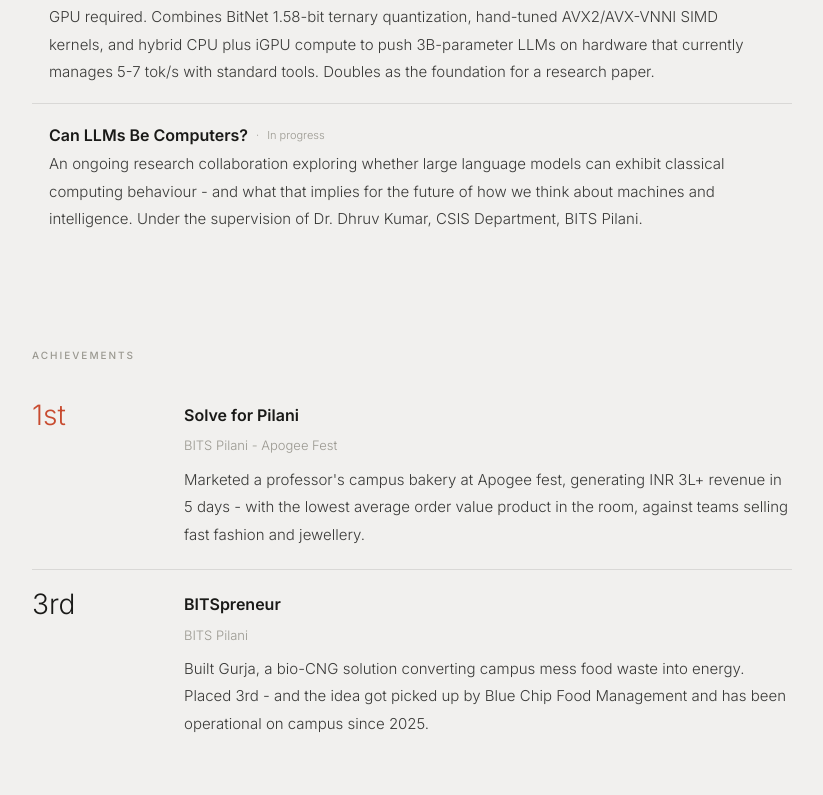
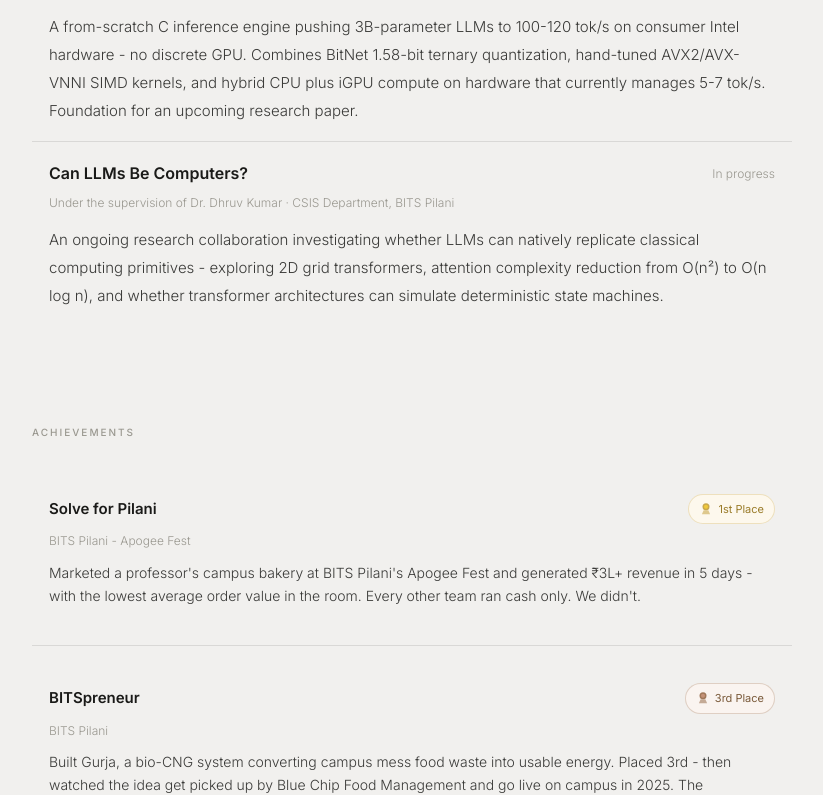
Before and after one commit to chayprabs/chaitanyaprabuddha.com, a Next.js app: page / in a window 1280 px wide. Shown: the part 1805-2600 px from the top of the page, without its empty margins (228-1051 px from the left). Built offline with nearby package versions, Linux system fonts and the light colour scheme.

Commit message:
updated achievements

```diff
--- a/components/Achievements.tsx
+++ b/components/Achievements.tsx
@@ -1,19 +1,19 @@
 const achievements = [
   {
-    placement: "1st",
-    color: "#c84b2f",
+    tone: "gold",
+    placement: "1st Place",
     name: "Solve for Pilani",
     org: "BITS Pilani - Apogee Fest",
     description:
-      "Marketed a professor's campus bakery at Apogee fest, generating INR 3L+ revenue in 5 days - with the lowest average order value product in the room, against teams selling fast fashion and jewellery."
+      "Marketed a professor's campus bakery at BITS Pilani's Apogee Fest and generated \u20b93L+ revenue in 5 days - with the lowest average order value in the room. Every other team ran cash only. We didn't."
   },
   {
-    placement: "3rd",
-    color: "#1a1a18",
+    tone: "bronze",
+    placement: "3rd Place",
     name: "BITSpreneur",
     org: "BITS Pilani",
     description:
-      "Built Gurja, a bio-CNG solution converting campus mess food waste into energy. Placed 3rd - and the idea got picked up by Blue Chip Food Management and has been operational on campus since 2025."
+      "Built Gurja, a bio-CNG system converting campus mess food waste into usable energy. Placed 3rd - then watched the idea get picked up by Blue Chip Food Management and go live on campus in 2025. The competition ended. The project didn't."
   }
 ];
 
@@ -32,27 +32,59 @@ export default function Achievements() {
           {achievements.map((achievement, index) => (
             <article
               key={achievement.name}
-              className={`grid gap-6 py-5 md:grid-cols-[120px_1fr] md:gap-8 ${
+              className={`py-5 ${
                 index > 0 ? "border-t-[0.5px] border-t-[var(--color-border)]" : ""
               }`}
             >
-              <div>
-                <p
-                  className="font-bebas text-[28px] leading-none"
-                  style={{ color: achievement.color }}
-                >
-                  {achievement.placement}
-                </p>
-              </div>
+              <div className="rounded-[6px] border-[0.5px] border-transparent p-4 transition-[background,border-color] duration-150 ease-in-out hover:border-[rgba(0,0,0,0.1)] hover:bg-[rgba(0,0,0,0.03)]">
+                <div className="mb-[6px] flex items-center justify-between gap-4">
+                  <h3 className="font-jost text-[15px] font-semibold text-[#1a1a18]">
+                    {achievement.name}
+                  </h3>
 
-              <div>
-                <h3 className="font-jost text-[16px] font-semibold leading-[1.8] text-[#1a1a18]">
-                  {achievement.name}
-                </h3>
-                <p className="mb-2 mt-1 text-[13px] font-light leading-[1.85] text-[#9a9890]">
+                  <span
+                    className={`inline-flex shrink-0 items-center gap-[5px] rounded-[20px] px-[10px] py-1 text-[11px] font-normal ${
+                      achievement.tone === "gold"
+                        ? "border-[0.5px] border-[rgba(201,168,76,0.3)] bg-[#FDF8ED] text-[#9a7c2a]"
+                        : "border-[0.5px] border-[rgba(160,120,90,0.3)] bg-[#FAF4F0] text-[#7a5a3a]"
+                    }`}
+                  >
+                    {achievement.tone === "gold" ? (
+                      <svg
+                        width="14"
+                        height="14"
+                        viewBox="0 0 24 24"
+                        fill="none"
+                        xmlns="http://www.w3.org/2000/svg"
+                        aria-hidden="true"
+                      >
+                        <circle cx="12" cy="8" r="6" fill="#C9A84C" />
+                        <path d="M8 14l-3 7h14l-3-7" fill="#C9A84C" opacity="0.6" />
+                        <circle cx="12" cy="8" r="3.5" fill="#F0C93A" />
+                      </svg>
+                    ) : (
+                      <svg
+                        width="14"
+                        height="14"
+                        viewBox="0 0 24 24"
+                        fill="none"
+                        xmlns="http://www.w3.org/2000/svg"
+                        aria-hidden="true"
+                      >
+                        <circle cx="12" cy="8" r="6" fill="#A0785A" />
+                        <path d="M8 14l-3 7h14l-3-7" fill="#A0785A" opacity="0.6" />
+                        <circle cx="12" cy="8" r="3.5" fill="#C49278" />
+                      </svg>
+                    )}
+                    {achievement.placement}
+                  </span>
+                </div>
+
+                <p className="mb-2 text-[12px] font-light text-[#9a9890]">
                   {achievement.org}
                 </p>
-                <p className="text-[15px] font-light leading-[1.85] text-[#3a3a38]">
+
+                <p className="text-[14px] font-light leading-[1.7] text-[#3a3a38]">
                   {achievement.description}
                 </p>
               </div>
--- a/components/Research.tsx
+++ b/components/Research.tsx
@@ -2,13 +2,16 @@ const researchEntries = [
   {
     title: "EdgeLM",
     href: "https://github.com/chayprabs/edgeLM",
+    meta: "Independent \u00B7 In progress",
     description:
-      "A from-scratch C inference engine targeting 100-120 tok/s on consumer Intel hardware, no discrete GPU required. Combines BitNet 1.58-bit ternary quantization, hand-tuned AVX2/AVX-VNNI SIMD kernels, and hybrid CPU plus iGPU compute to push 3B-parameter LLMs on hardware that currently manages 5-7 tok/s with standard tools. Doubles as the foundation for a research paper."
+      "A from-scratch C inference engine pushing 3B-parameter LLMs to 100-120 tok/s on consumer Intel hardware - no discrete GPU. Combines BitNet 1.58-bit ternary quantization, hand-tuned AVX2/AVX-VNNI SIMD kernels, and hybrid CPU plus iGPU compute on hardware that currently manages 5-7 tok/s. Foundation for an upcoming research paper."
   },
   {
     title: "Can LLMs Be Computers?",
+    meta: "Under the supervision of Dr. Dhruv Kumar \u00B7 CSIS Department, BITS Pilani",
+    status: "In progress",
     description:
-      "An ongoing research collaboration exploring whether large language models can exhibit classical computing behaviour - and what that implies for the future of how we think about machines and intelligence. Under the supervision of Dr. Dhruv Kumar, CSIS Department, BITS Pilani."
+      "An ongoing research collaboration investigating whether LLMs can natively replicate classical computing primitives - exploring 2D grid transformers, attention complexity reduction from O(n\u00B2) to O(n log n), and whether transformer architectures can simulate deterministic state machines."
   }
 ];
 
@@ -32,18 +35,11 @@ export default function Research() {
               }`}
             >
               <div className="rounded-[6px] border-[0.5px] border-transparent p-4 transition-[background,border-color] duration-150 ease-in-out hover:border-[rgba(0,0,0,0.1)] hover:bg-[rgba(0,0,0,0.03)]">
-                <div className="flex flex-col gap-3">
                 <div>
-                    <div className="flex items-center gap-2">
+                  <div className="flex items-center justify-between gap-4">
                     <h3 className="font-jost text-[16px] font-semibold leading-[1.8] text-[#1a1a18]">
                       {entry.title}
                     </h3>
-                      <span className="text-[11px] font-light text-[#9a9890]">
-                        ·
-                      </span>
-                      <span className="text-[11px] font-light text-[#9a9890]">
-                        In progress
-                      </span>
 
                     {entry.href ? (
                       <a
@@ -51,7 +47,7 @@ export default function Research() {
                         target="_blank"
                         rel="noopener noreferrer"
                         aria-label={`${entry.title} GitHub repository`}
-                          className="ml-1 text-[#9a9890] transition-colors duration-200 ease-in-out hover:text-[#1a1a18]"
+                        className="shrink-0 text-[#9a9890] transition-colors duration-200 ease-in-out hover:text-[#1a1a18]"
                       >
                         <svg
                           viewBox="0 0 24 24"
@@ -62,13 +58,20 @@ export default function Research() {
                           <path d="M12 0C5.37 0 0 5.37 0 12c0 5.31 3.435 9.795 8.205 11.385.6.105.825-.255.825-.57 0-.285-.015-1.23-.015-2.235-3.015.555-3.795-.735-4.035-1.41-.135-.345-.72-1.41-1.23-1.695-.42-.225-1.02-.78-.015-.795.945-.015 1.62.87 1.845 1.23 1.08 1.815 2.805 1.305 3.495.99.105-.78.42-1.305.765-1.605-2.67-.3-5.46-1.335-5.46-5.925 0-1.305.465-2.385 1.23-3.225-.12-.3-.54-1.53.12-3.18 0 0 1.005-.315 3.3 1.23.96-.27 1.98-.405 3-.405s2.04.135 3 .405c2.295-1.56 3.3-1.23 3.3-1.23.66 1.65.24 2.88.12 3.18.765.84 1.23 1.905 1.23 3.225 0 4.605-2.805 5.625-5.475 5.925.435.375.81 1.095.81 2.22 0 1.605-.015 2.895-.015 3.3 0 .315.225.69.825.57A12.02 12.02 0 0 0 24 12c0-6.63-5.37-12-12-12z" />
                         </svg>
                       </a>
-                      ) : null}
+                    ) : (
+                      <span className="shrink-0 text-[12px] font-light text-[#9a9890]">
+                        {entry.status}
+                      </span>
+                    )}
                   </div>
 
-                    <p className="max-w-[920px] text-[15px] font-light leading-[1.85] text-[#3a3a38]">
+                  <p className="mt-1 text-[12px] font-light leading-[1.85] text-[#9a9890]">
+                    {entry.meta}
+                  </p>
+
+                  <p className="mt-3 max-w-[920px] text-[15px] font-light leading-[1.85] text-[#3a3a38]">
                     {entry.description}
                   </p>
-                  </div>
                 </div>
               </div>
             </article>
```
Lines whose indentation alone changed are shown as unchanged.
